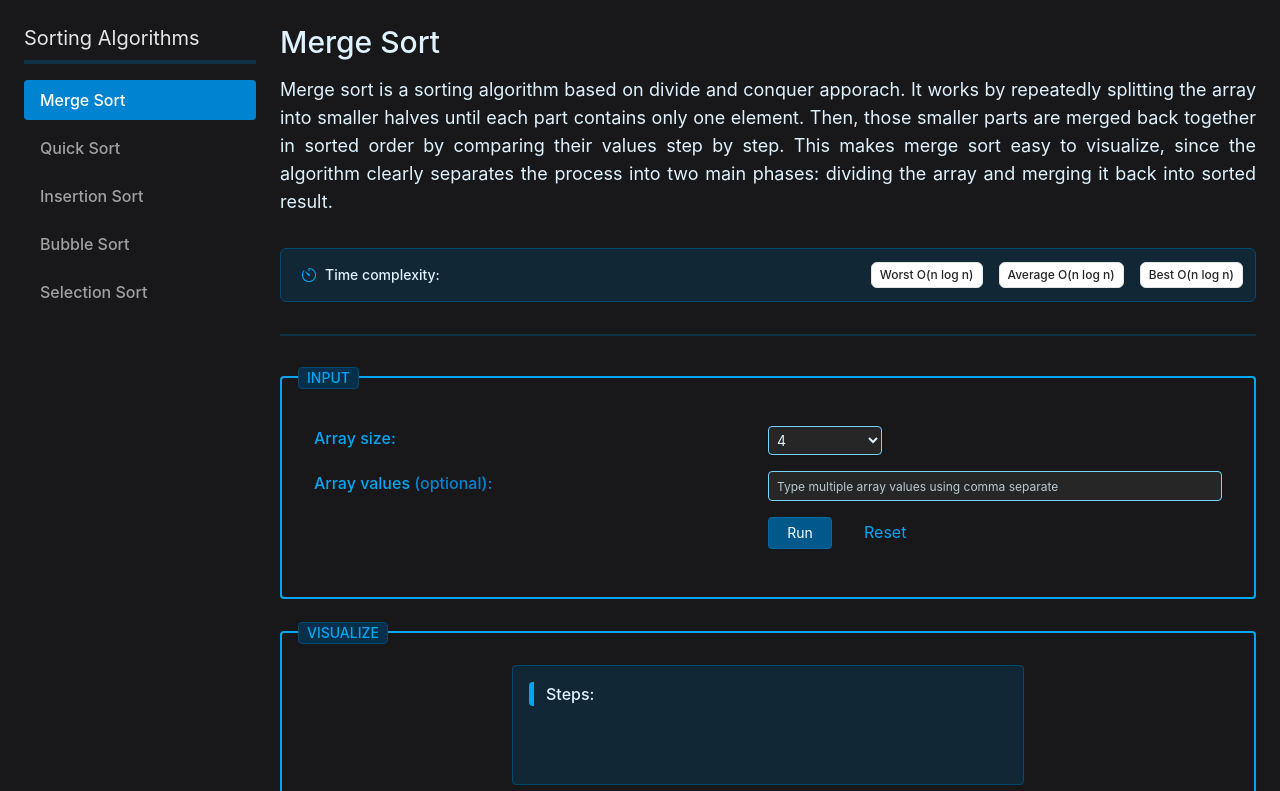
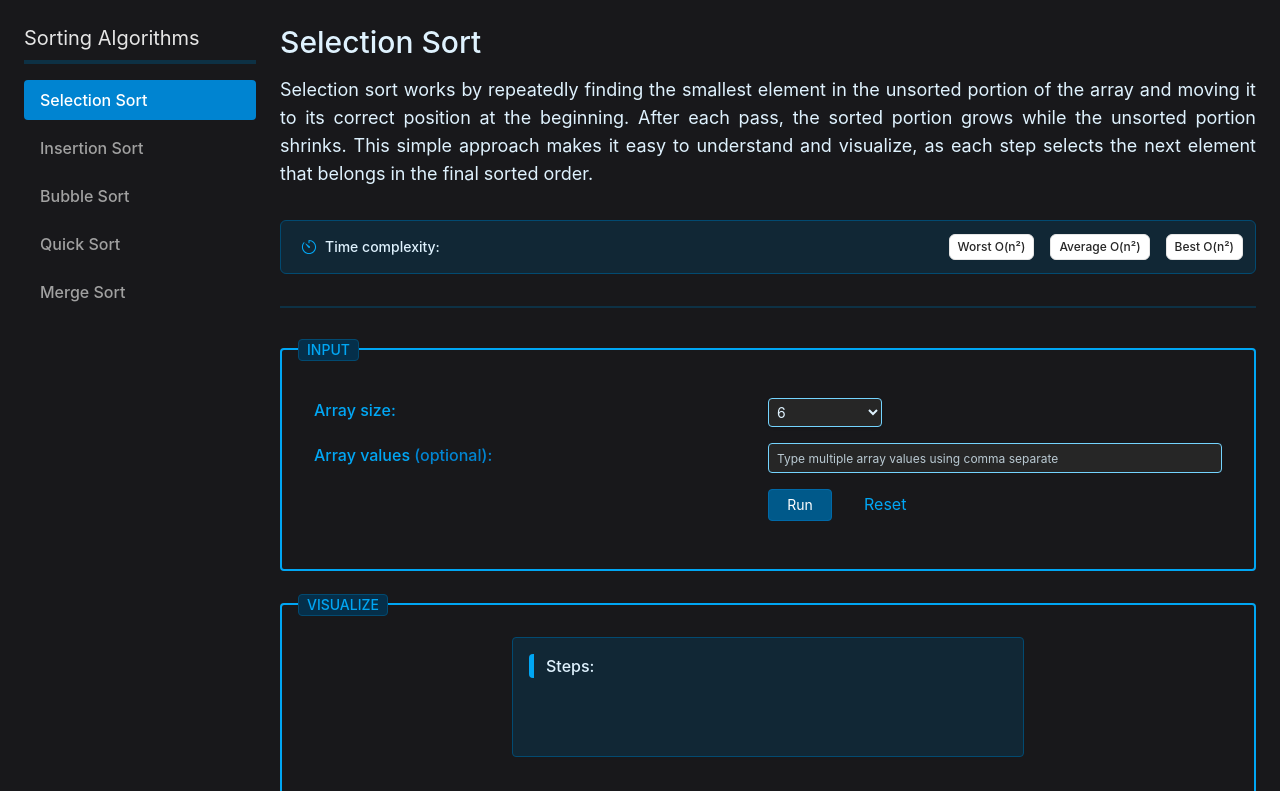
Before and after one commit to StarshipGhost/sorting-algorithms-visualizer-app, a React (Vite) app: page / in a window 1280 px wide. Shown: the top 791 px of the page. Built offline with nearby package versions, Linux system fonts and the light colour scheme.

Commit message:
Reorder algorithms list

```diff
--- a/src/App.tsx
+++ b/src/App.tsx
@@ -46,11 +46,11 @@ function App() {
 
   useEffect(() => {
     const algos = [
-      {id: 1, introduction: mergesortIntroduction, lengthRange: mergesortLengthRange, generateSteps: generateMergeSortSteps},
-      {id: 2, introduction: quicksortIntroduction, lengthRange: quicksortLengthRange, generateSteps: generateQuickSortSteps},
-      {id: 3, introduction: insertionsortIntroduction, lengthRange: insertionsortLengthRange, generateSteps: generateInsertionSortSteps},
-      {id: 4, introduction: bubblesortIntroduction, lengthRange: bubblesortLengthRange, generateSteps: generateBubbleSortSteps},
-      {id: 5, introduction: selectionsortIntroduction, lengthRange: selectionsortLengthRange, generateSteps: generateSelectionSortSteps},
+      {id: 1, introduction: selectionsortIntroduction, lengthRange: selectionsortLengthRange, generateSteps: generateSelectionSortSteps},
+      {id: 2, introduction: insertionsortIntroduction, lengthRange: insertionsortLengthRange, generateSteps: generateInsertionSortSteps},
+      {id: 3, introduction: bubblesortIntroduction, lengthRange: bubblesortLengthRange, generateSteps: generateBubbleSortSteps},
+      {id: 4, introduction: quicksortIntroduction, lengthRange: quicksortLengthRange, generateSteps: generateQuickSortSteps},
+      {id: 5, introduction: mergesortIntroduction, lengthRange: mergesortLengthRange, generateSteps: generateMergeSortSteps},
     ]
     // eslint-disable-next-line react-hooks/set-state-in-effect
     setAlgorithms(algos)
```
